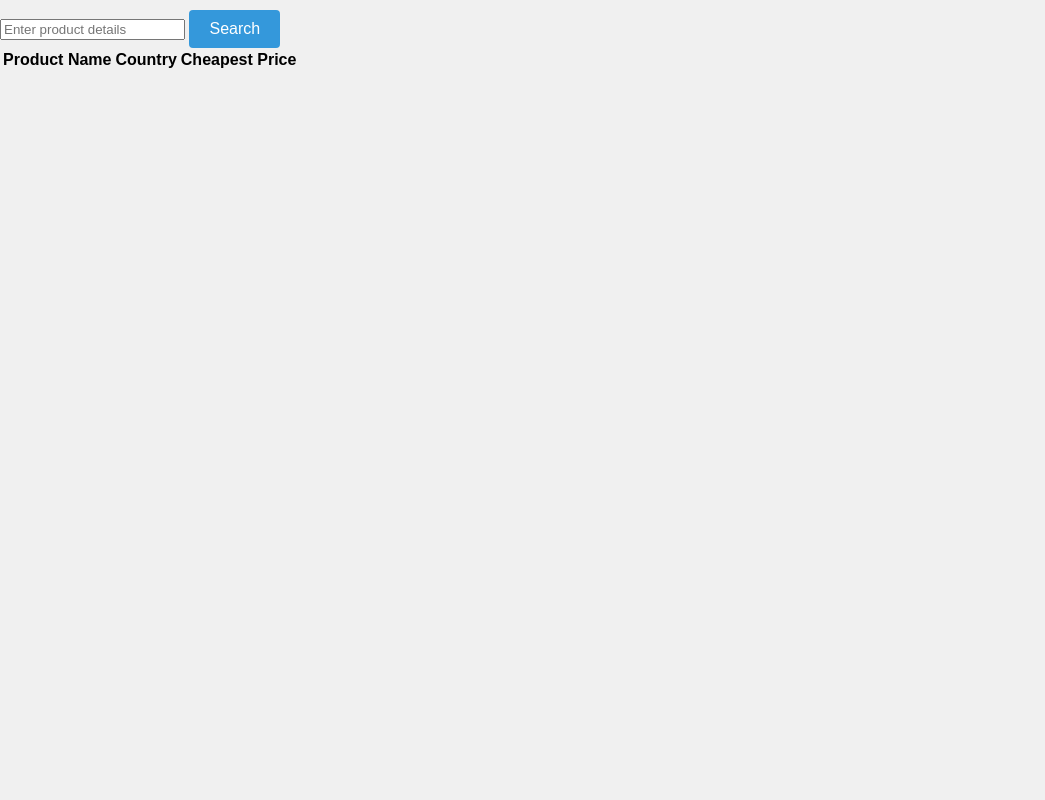
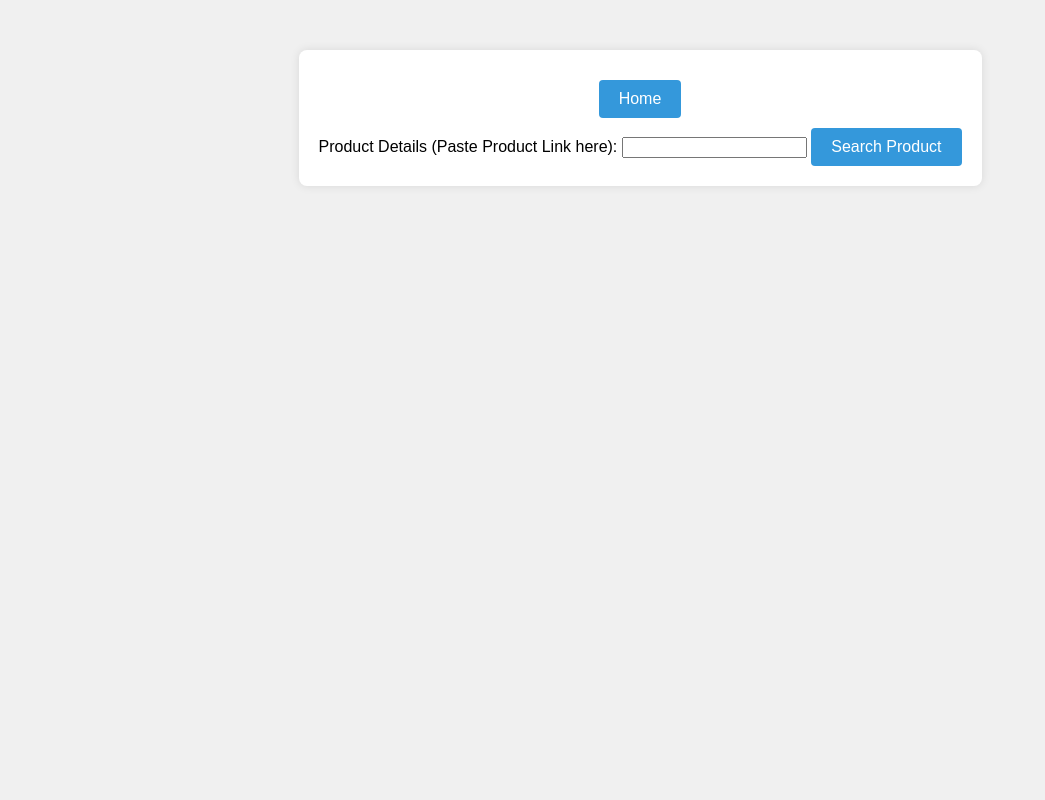
Before and after one commit to alon-ben-david/Retail-scraper-project, a Flask app: page /price_comparison in a window 1280 px wide. Shown: the whole page, without its empty margins (0-1045 px from the left). Run offline with Flask 3, Linux system fonts and the light colour scheme; lists and menus that the app fills with data are empty; parts of the project's set-up code (start-up, migrations or seed data) failed here and were passed over; some libraries are stand-ins or nearby versions.

Commit message:
update price comparsion: display data in the web

```diff
--- a/asos scraper project/static/styles.css
+++ b/asos scraper project/static/styles.css
@@ -2,8 +2,14 @@
 
 body {
     font-family: 'Arial', sans-serif;
+    padding: 0;
+
+    display: flex;
+    flex-direction: column; /* Stack items vertically */
+    justify-content: flex-start; /* Align items to the top */
+    align-items: center;
+    height: 100vh;
     margin: 0;
-    padding: 0;
     background-color: #f0f0f0;
 }
 
@@ -102,3 +108,14 @@ a:hover {
         0% { transform: rotate(0deg); }
         100% { transform: rotate(360deg); }
     }
+
+    .info-panel {
+    margin-top: 20px;
+    padding: 10px;
+    background-color: #ecf0f1;
+    border-radius: 8px;
+}
+
+.info-panel h2 {
+    color: #333333;
+}
--- a/asos scraper project/templates/price_comparison.html
+++ b/asos scraper project/templates/price_comparison.html
@@ -5,28 +5,61 @@
     <meta name="viewport" content="width=device-width, initial-scale=1.0">
     <title>Price Comparison</title>
     <link rel="stylesheet" href="{{ url_for('static', filename='styles.css') }}">
+    <style>
+        /* Center the page */
+
+    </style>
 </head>
 <body>
-    <input type="text" id="product_details" placeholder="Enter product details">
-    <button onclick="searchAndDisplayProduct()">Search</button>
 
+<!-- Container for the content -->
+<div class="container">
+
+    <!-- Home button with link -->
+    <a href="{{ url_for('index') }}" class="button-link">
+        <button class="button-home">Home</button>
+    </a>
+
+    <!-- Success message area -->
     <div id="successMessage" style="color: green;"></div>
 
+    <!-- Product input and search button -->
+    <label for="product_details">Product Details (Paste Product Link here):</label>
+    <input type="text" id="product_details" name="product_details" maxlength="260" required>
+    <button type="button" onclick="searchAndDisplayProduct()">Search Product</button>
+
+    <!-- Loading spinner (hidden by default) -->
+    <div id="loading_spinner" class="hidden">
+        <div class="spinner"></div>
+    </div>
+
+    <!-- Product information display area (hidden by default) -->
+    <div id="product_info_display" class="hidden">
+        <h2>Product Information</h2>
+
+        <!-- Table for displaying product information -->
          <table id="resultTable">
         <thead>
             <tr>
                 <th>Product Name</th>
-                <th>Country</th>
-                <th>Cheapest Price</th>
+                <th>Image</th>
+                <th>Id</th>
+                <th>Link</th>
             </tr>
         </thead>
         <tbody>
             <!-- Table body will be updated dynamically -->
         </tbody>
     </table>
+    </div>
+
+</div> <!-- End of .container -->
+
 
 <script>
     function searchAndDisplayProduct() {
+                    showLoadingSpinner();
+
 var productDetails = document.getElementById('product_details').value;
 
 // Encode the data for the form-urlencoded format
@@ -47,13 +80,21 @@
     if (data.success) {
         displaySuccessMessage("Data successfully received!");
         updateTable(data.data); // Call the function to update the table
+                                     hideLoadingSpinner();
+
+                document.getElementById('product_info_display').classList.remove('hidden');
+
     } else {
         displayErrorMessage("Error in data retrieval: " + data.error);
+                                     hideLoadingSpinner();
+
     }
 })
 .catch(error => {
     console.error('Error:', error);
     displayErrorMessage("Error in data retrieval. Please try again.");
+                                 hideLoadingSpinner();
+
 });
 }
 
@@ -64,25 +105,33 @@ function updateTable(data) {
         // Clear existing table content
         resultTable.innerHTML = '';
 
-    if ( !data) {
+        if (!data) {
             // Handle case when there's no data or an error occurred
             console.log("No data available or error occurred");
             return;
         }
 
-    // Assuming datais a JSON-formatted string
+        // Assuming data is a JSON-formatted string
         var parsedData = JSON.parse(data);
 
-    // Assuming parsedData is an array of objects with keys 'product_name', 'Country', and 'Cheapest_Price'
+        // Assuming parsedData is an array of objects with keys 'Name', 'Image Link', 'Id', and 'Link'
         parsedData.forEach(item => {
             var row = resultTable.insertRow();
             var cell1 = row.insertCell(0);
             var cell2 = row.insertCell(1);
             var cell3 = row.insertCell(2);
+            var cell4 = row.insertCell(3);
 
-        cell1.innerHTML = item.product_name;
-        cell2.innerHTML = item.Country;
-        cell3.innerHTML = item.Cheapest_Price;
+            cell1.innerHTML = item.Name;
+            cell3.innerHTML = item.Id;
+            cell4.innerHTML = `<a href="${item.Link}" target="_blank">Link</a>`;
+
+            // Create an image element in cell2 and set the source to the Image Link
+            var img = document.createElement('img');
+            img.src = item['Image Link'];
+            img.alt = 'Product Image';
+            img.style.width = '50px'; // Adjust the width as needed
+            cell2.appendChild(img);
         });
     }
 
@@ -97,6 +146,13 @@ function updateTable(data) {
         successMessageElement.style.color = 'red';
         successMessageElement.textContent = message;
     }
+     function showLoadingSpinner() {
+    document.getElementById('loading_spinner').style.display = 'block';
+}
+
+function hideLoadingSpinner() {
+    document.getElementById('loading_spinner').style.display = 'none';
+}
 </script>
 </body>
 </html>
```
Also changed, not shown: asos scraper project/asos_scraper.py (+61 -7 lines). Lines whose indentation alone changed are shown as unchanged.
